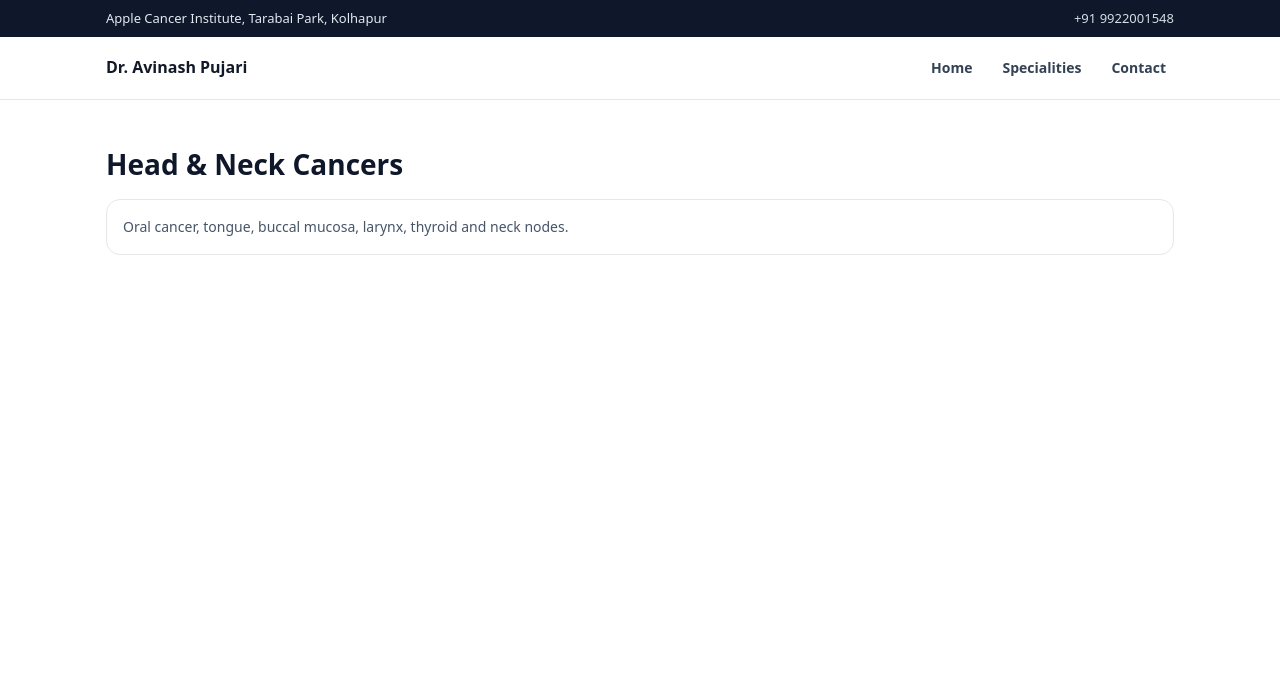
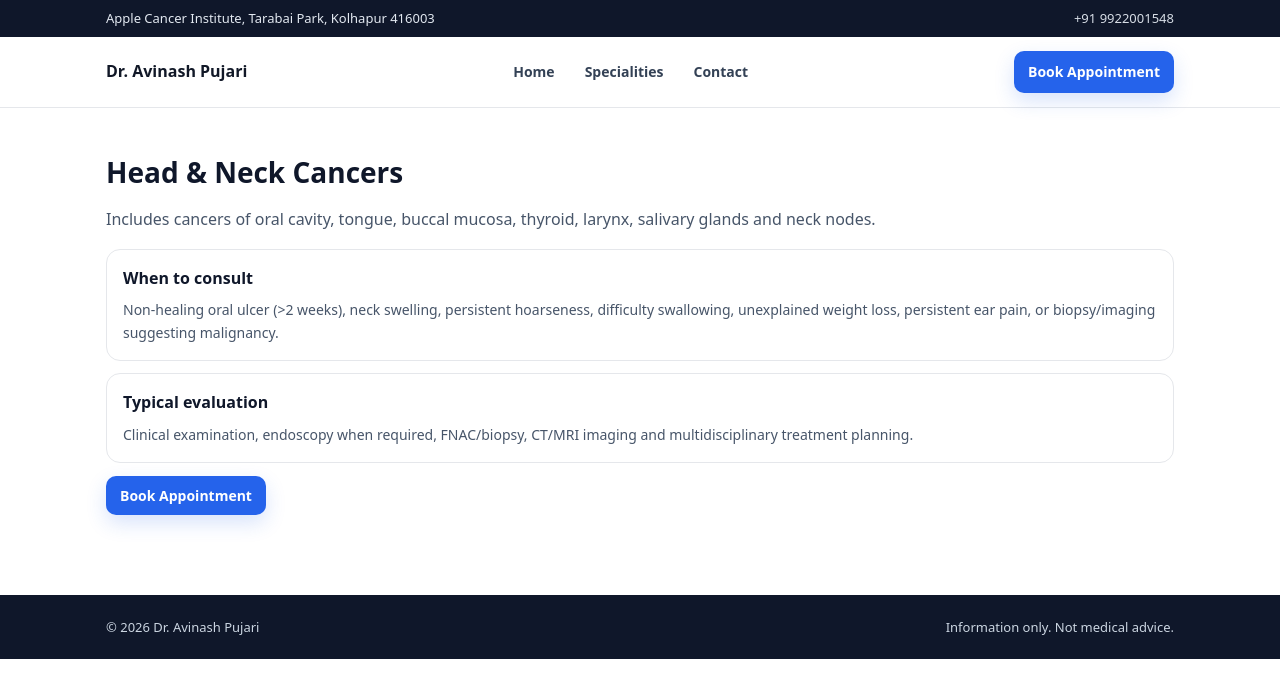
Before and after one commit to drpujariavinash/drpujariavinash.github.io, a plain HTML site: page head-neck-cancers.html in a window 1280 px wide. Drawn offline with Linux system fonts and the light colour scheme.

Commit message:
Update head-neck-cancers.html

```diff
--- a/head-neck-cancers.html
+++ b/head-neck-cancers.html
@@ -2,30 +2,73 @@
 <html lang="en">
 <head>
 <meta charset="UTF-8">
+<meta name="viewport" content="width=device-width, initial-scale=1.0">
 <title>Head & Neck Cancers - Dr. Avinash Pujari</title>
+<meta name="description" content="Head and neck cancer surgery in Kolhapur – oral cavity, tongue, thyroid, larynx and neck nodes." />
 <link rel="stylesheet" href="style.css">
 </head>
+
 <body>
+
 <header class="site-header">
-<div class="topbar"><div class="topbar-inner">
-<span>Apple Cancer Institute, Tarabai Park, Kolhapur</span>
+  <div class="topbar">
+    <div class="topbar-inner">
+      <span>Apple Cancer Institute, Tarabai Park, Kolhapur 416003</span>
       <span><a href="tel:+919922001548">+91 9922001548</a></span>
-</div></div>
-<nav class="nav"><div class="nav-inner">
+    </div>
+  </div>
+
+  <nav class="nav">
+    <div class="nav-inner">
       <a class="brand" href="/index.html">Dr. Avinash Pujari</a>
       <div class="nav-links">
         <a href="/index.html">Home</a>
         <a href="/specialities.html">Specialities</a>
         <a href="/contact.html">Contact</a>
       </div>
-</div></nav>
+      <a class="btn" href="https://wa.me/919922001548?text=Hello%20Dr.%20Avinash%20Pujari%2C%20I%20want%20to%20book%20an%20appointment%20for%20Head%20and%20Neck%20Cancer.%0A%0APatient%20Name%3A%0AAge%3A%0ACity%3A%0AReports%3A" target="_blank">
+        Book Appointment
+      </a>
+    </div>
+  </nav>
 </header>
 
-<main class="section"><div class="container">
+<main class="section">
+  <div class="container">
+
     <h2>Head & Neck Cancers</h2>
-<div class="card">
-<p>Oral cancer, tongue, buccal mucosa, larynx, thyroid and neck nodes.</p>
+    <p>Includes cancers of oral cavity, tongue, buccal mucosa, thyroid, larynx, salivary glands and neck nodes.</p>
+
+    <div class="card" style="margin-top:16px">
+      <h3>When to consult</h3>
+      <p style="color:#475569;font-size:14px">
+        Non-healing oral ulcer (>2 weeks), neck swelling, persistent hoarseness,
+        difficulty swallowing, unexplained weight loss, persistent ear pain,
+        or biopsy/imaging suggesting malignancy.
+      </p>
     </div>
-</div></main>
+
+    <div class="card" style="margin-top:12px">
+      <h3>Typical evaluation</h3>
+      <p style="color:#475569;font-size:14px">
+        Clinical examination, endoscopy when required, FNAC/biopsy,
+        CT/MRI imaging and multidisciplinary treatment planning.
+      </p>
+    </div>
+
+    <p style="margin-top:20px">
+      <a class="btn" href="/contact.html">Book Appointment</a>
+    </p>
+
+  </div>
+</main>
+
+<footer>
+  <div class="foot">
+    <span>© 2026 Dr. Avinash Pujari</span>
+    <span>Information only. Not medical advice.</span>
+  </div>
+</footer>
+
 </body>
 </html>
```
Lines whose indentation alone changed are shown as unchanged.
